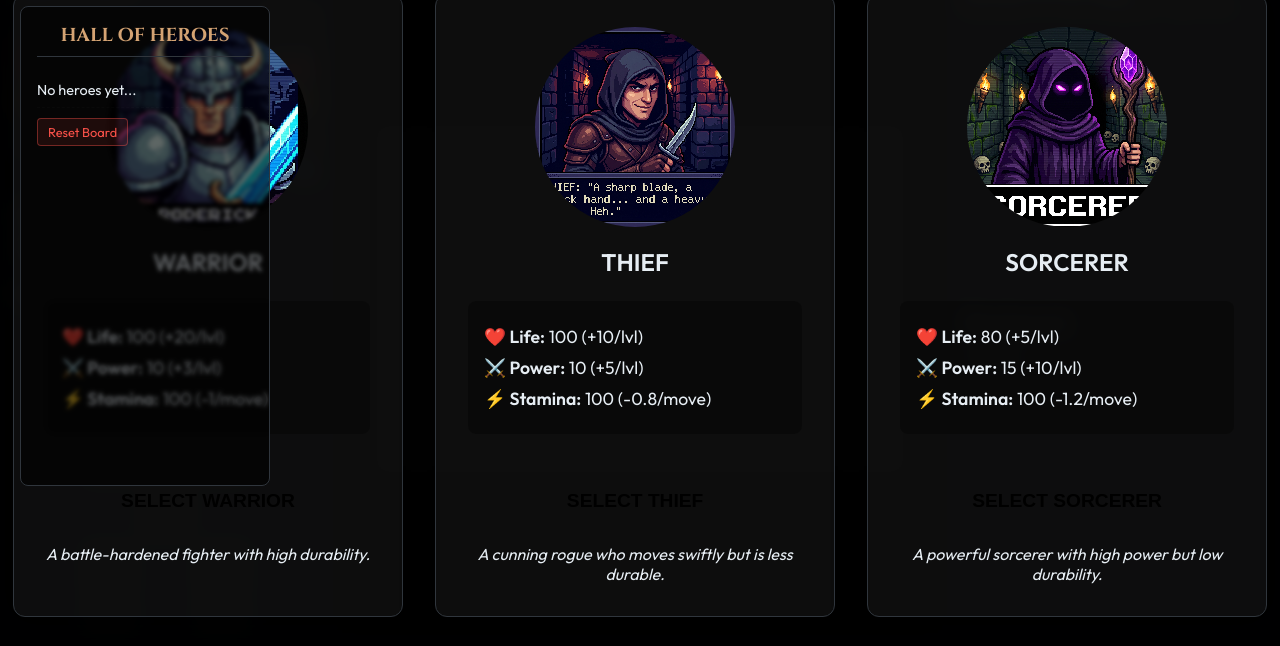
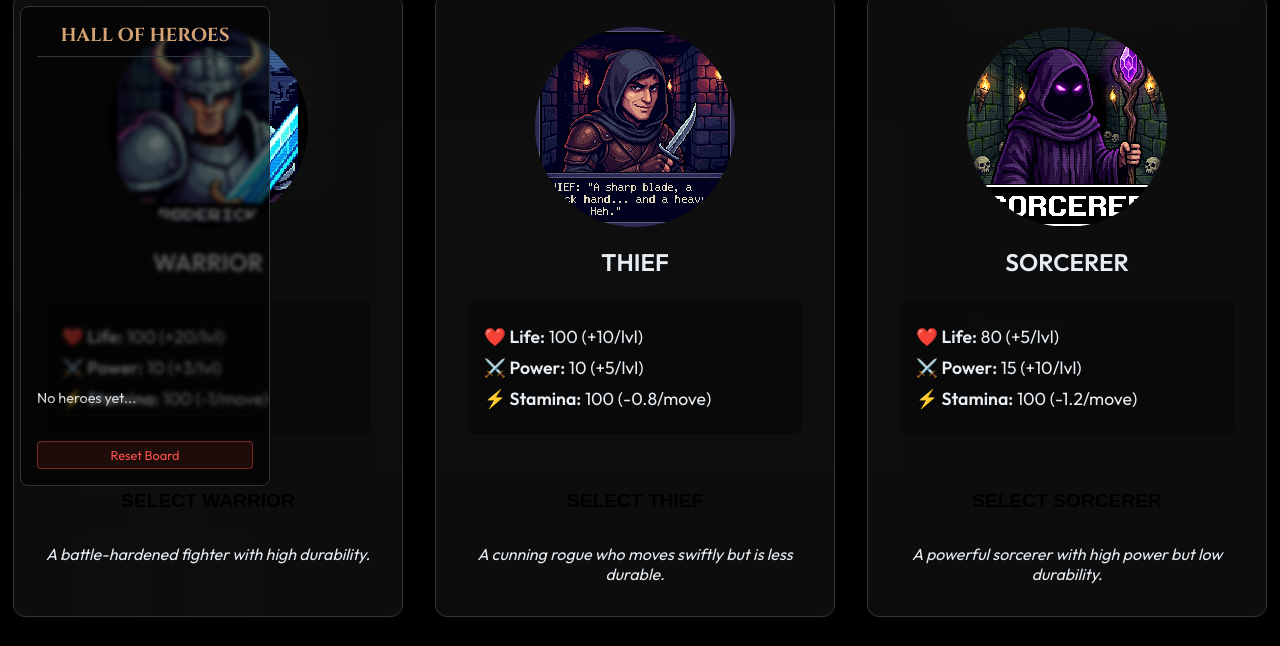
Before and after one commit to nicolasb-git/dungeon, a website with bundled scripts: page index.html in a window 1280 px wide. Shown: the part 154-800 px from the top of the page. Built offline with nearby package versions, Linux system fonts and the light colour scheme.

Commit message:
hall of fame fixed

```diff
--- a/src/game.js
+++ b/src/game.js
@@ -141,6 +141,7 @@ export class Game {
             <div class="scoreboard-container">
                 <h3>HALL OF HEROES</h3>
                 <div class="scoreboard-scroll">
+                    <div class="score-list">
         `;
 
         if (scores.length === 0) {
@@ -160,6 +161,7 @@ export class Game {
         }
 
         scoreboardHtml += `
+                    </div>
                 </div>
                 <button id="reset-scores-btn" class="danger-btn" style="margin-top:10px; width:auto; padding: 5px 10px; font-size: 0.8rem;">Reset Board</button>
             </div>
--- a/style.css
+++ b/style.css
@@ -901,6 +901,14 @@ header h1 {
     backdrop-filter: blur(2px);
     display: flex;
     flex-direction: column;
+    overflow: hidden;
+    /* Ensure clipping */
+}
+
+.scoreboard-container {
+    display: flex;
+    flex-direction: column;
+    height: 100%;
 }
 
 .scoreboard-container h3 {
@@ -922,16 +930,20 @@ header h1 {
     -webkit-mask-image: linear-gradient(to bottom, transparent, black 10%, black 90%, transparent);
 }
 
+.score-list {
+    display: flex;
+    flex-direction: column;
+    animation: scrollList 15s linear infinite;
+}
+
 .score-entry {
     font-size: 0.9rem;
     padding: 0.5rem 0;
     border-bottom: 1px dashed rgba(255, 255, 255, 0.1);
-    animation: scrollUp 20s linear infinite;
-    /* Slow auto scroll */
 }
 
 /* Pause on hover to read */
-.scoreboard-scroll:hover .score-entry {
+.scoreboard-scroll:hover .score-list {
     animation-play-state: paused;
 }
 
@@ -960,13 +972,13 @@ header h1 {
     display: block;
 }
 
-@keyframes scrollUp {
+@keyframes scrollList {
     0% {
-        transform: translateY(100%);
+        transform: translateY(60vh);
     }
 
     100% {
-        transform: translateY(-300%);
+        transform: translateY(-100%);
     }
 
     /* simple loop */
```
